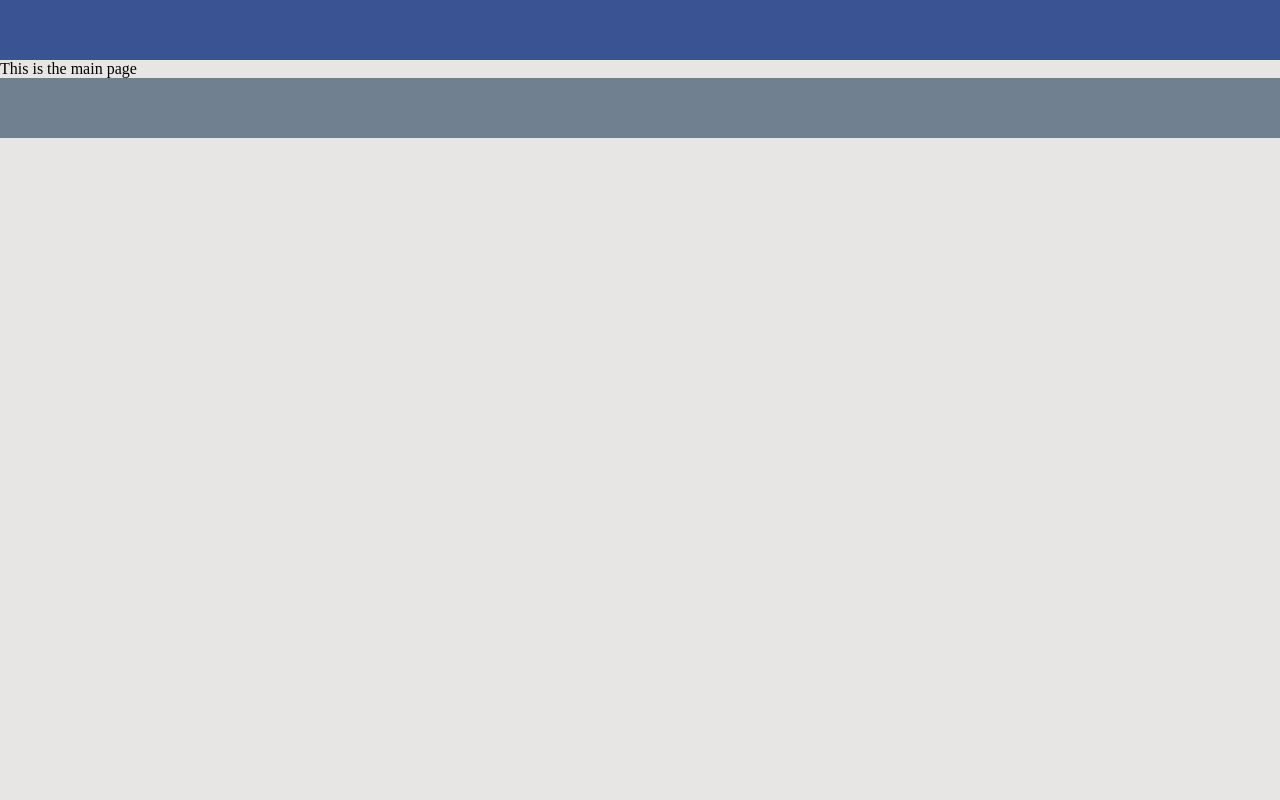
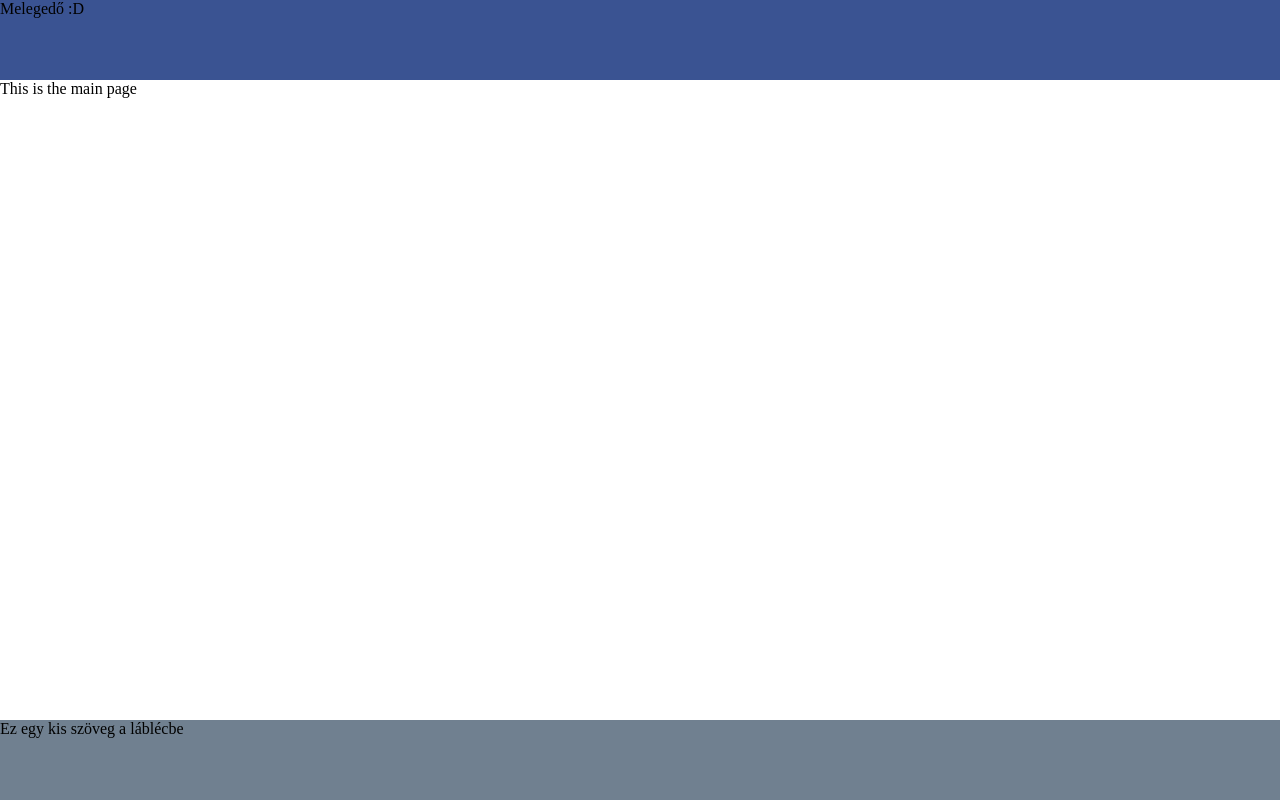
Before and after one commit to papp012/mlgd, a Flask app: page / in a window 1280 px wide. Run offline with Flask 2, Linux system fonts and the light colour scheme.

Commit message:
create basic layout with header, main and footer

```diff
--- a/static/style/main.css
+++ b/static/style/main.css
@@ -3,22 +3,34 @@
 }
 
 * {
-    background-color: #e8e5e5;
     border: none;
     padding: 0;
     margin: 0;
-}
-
-.header {
-    height: 60px;
-    background-color: #3a5392;
+    height: 100%;
 }
 
 .page-container {
-    height: max-content;
+    height: 100%;
 }
 
+
+.header {
+    height: 10%;
+    background-color: #3a5392;
+    display: flex;
+    flex-direction: row;
+}
+
+.page-logo {
+
+}
+
+.main {
+    height: 80%;
+}
+
+
 .footer {
-    height: 60px;
+    height: 10%;
     background-color: slategrey;
 }
--- a/templates/layout.html
+++ b/templates/layout.html
@@ -8,13 +8,17 @@
 </head>
 <body>
     <div class="page-container">
-        <div class="header"></div>
+        <div class="header">
+            <div class="page-logo"></div>
+            <div class="page-title">Melegedő :D</div>
+            <div class="page-menu"></div>
+        </div>
 
         <div class="main">
             {% block content %}{% endblock %}
         </div>
 
-        <div class="footer"></div>
+        <div class="footer">Ez egy kis szöveg a láblécbe</div>
     </div>
 </body>
 </html>
```
